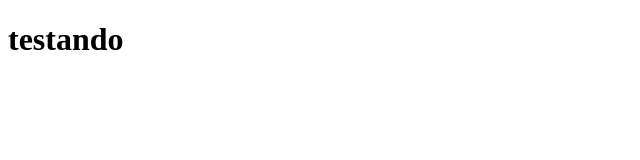
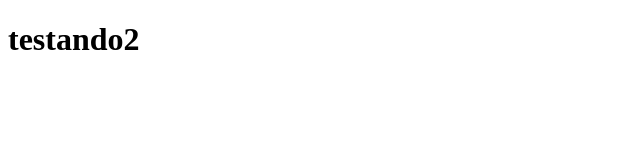
Before and after one commit to FulvioDiniz/FulvioDiniz.github.io, a plain HTML site: page main.html in a window 1280 px wide. Shown: the full height of the page, 0-640 px from the left. Drawn offline with Linux system fonts and the light colour scheme.

Commit message:
Update main.html
testando de novo

```diff
--- a/main.html
+++ b/main.html
@@ -5,7 +5,7 @@
     <meta http-equiv="X-UA-Compatible" content="IE=edge">
     <meta name="viewport" content="width=device-width, initial-scale=1.0">
     <title>Teste</title>
-    <h1>testando</h1>
+    <h1>testando2</h1>
 </head>
 <body>
 
```
